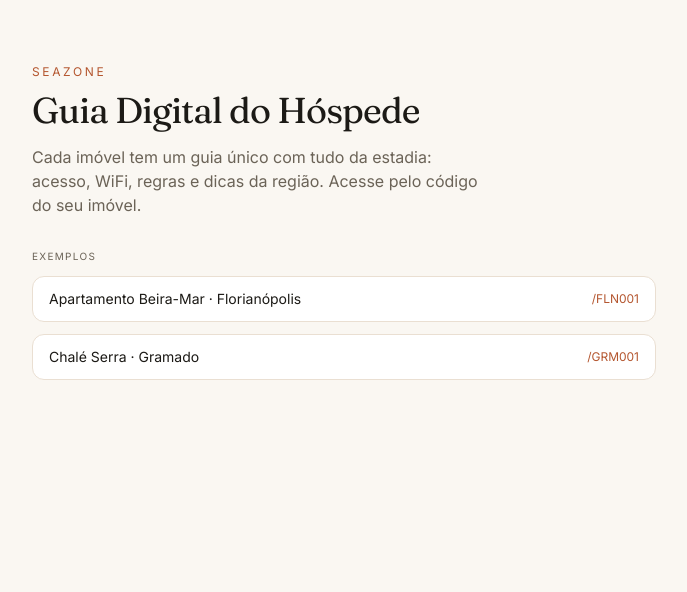
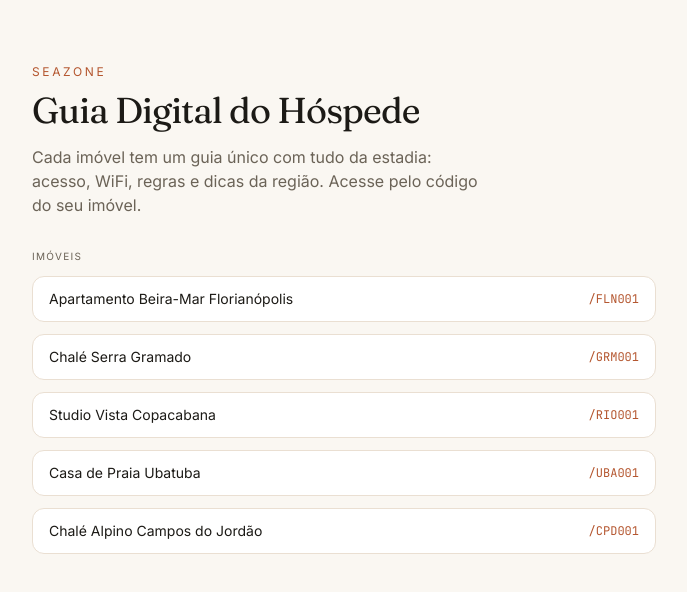
Before and after one commit to xophantom/digital-guide, a Next.js app: page / in a window 1280 px wide. Shown: the top 592 px of the page, without its empty margins (296-983 px from the left). Built offline with nearby package versions, Linux system fonts and the light colour scheme.

Commit message:
feat: home lista todos os imóveis do seed

```diff
--- a/app/page.tsx
+++ b/app/page.tsx
@@ -1,9 +1,5 @@
 import Link from "next/link";
-
-const SAMPLES = [
-  { code: "FLN001", label: "Apartamento Beira-Mar · Florianópolis" },
-  { code: "GRM001", label: "Chalé Serra · Gramado" },
-];
+import { SEED_PROPERTIES } from "@/src/db/seed-data";
 
 export default function Home() {
   return (
@@ -22,18 +18,16 @@ export default function Home() {
       </div>
       <div className="flex flex-col gap-3">
         <p className="text-[10px] uppercase tracking-[0.13em] text-muted">
-          Exemplos
+          Imóveis
         </p>
-        {SAMPLES.map((s) => (
+        {SEED_PROPERTIES.map((p) => (
           <Link
-            key={s.code}
-            href={`/${s.code}`}
-            className="flex items-center justify-between rounded-xl border border-line bg-card px-4 py-3 transition hover:-translate-y-0.5"
+            key={p.code}
+            href={`/${p.code}`}
+            className="flex items-center justify-between gap-3 rounded-xl border border-line bg-card px-4 py-3 transition hover:-translate-y-0.5"
           >
-            <span className="text-sm">{s.label}</span>
-            <span className="font-(family-name:--font-inter) text-xs text-(--accent)">
-              /{s.code}
-            </span>
+            <span className="text-sm">{p.name}</span>
+            <span className="font-mono text-xs text-(--accent)">/{p.code}</span>
           </Link>
         ))}
       </div>
```
Also changed, not shown: 1 other file (tests, documents, lock files or other folders).
